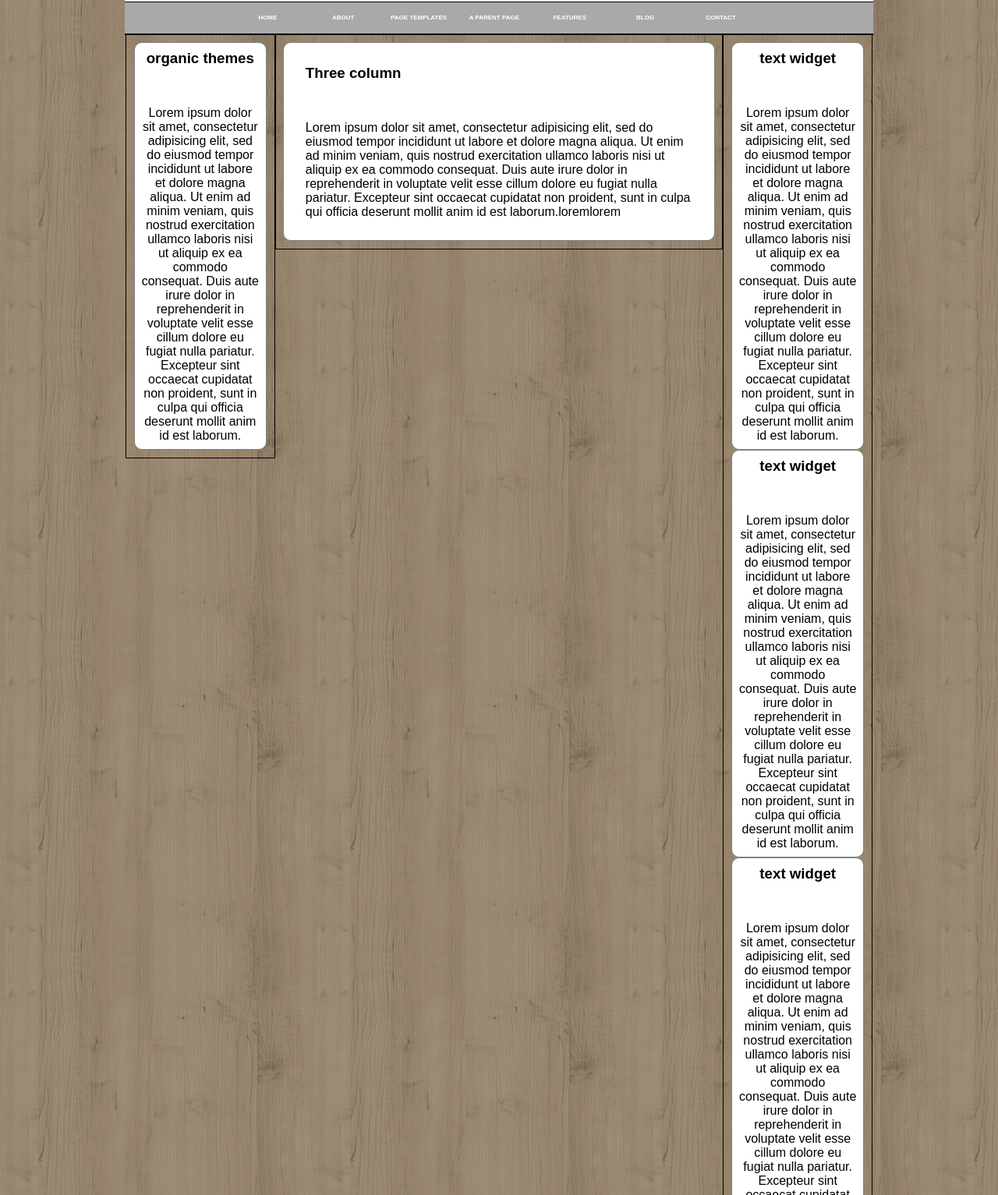
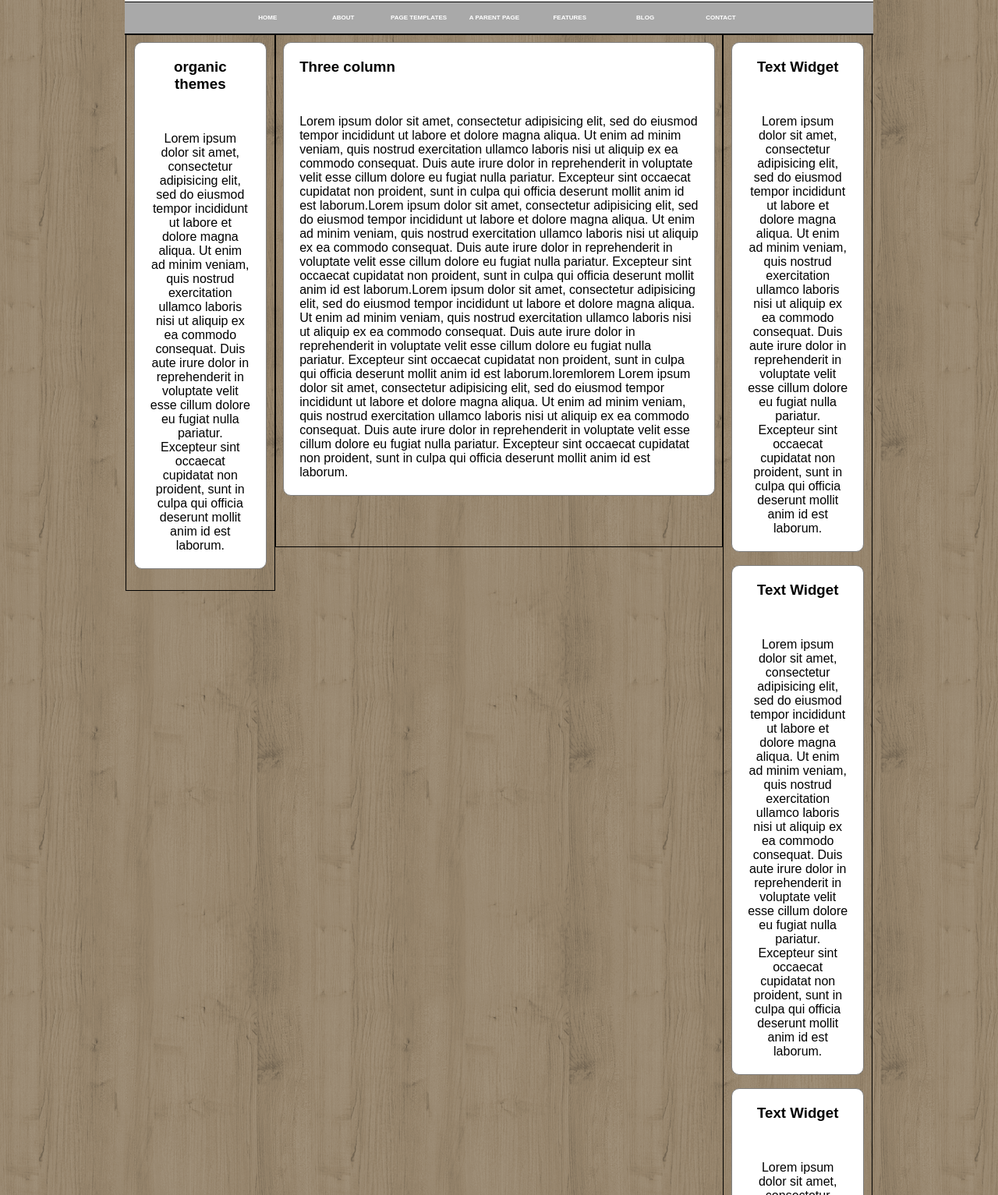
Before and after one commit to AlbertoLiguori/htmlcss-struttura-wp, a plain HTML site: page index.html in a window 1280 px wide. Shown: the part 367-1900 px from the top of the page at 78% size. Drawn offline with Linux system fonts and the light colour scheme.

Commit message:
indenting code and comments

```diff
--- a/css/style.css
+++ b/css/style.css
@@ -106,9 +106,14 @@ p{
 }
 
 .element{
-  padding:5%;
+  padding:20px;
   background-color: white;
   border:1px solid grey;
   border-radius:10px;
+  margin-bottom: 10%;
 
 }
+
+.r{
+  margin-right: 0;
+}
--- a/index.html
+++ b/index.html
@@ -7,6 +7,7 @@
   </head>
 
   <body>
+
         <header>
                   <img src="img/natural-logo.png" alt="logo image">
                   <h1>ANOTHER BEAUTIFUL ORGANIC THEME</h1>
@@ -30,8 +31,13 @@
 
 
         <main>
+
+                <!-- LEFT COLUMN LAYOUT   -->
                 <div class="col col-1-of-3">
+
+                      <!-- LEFT ELEMENTS  -->
                       <div class="element">
+
                           <h3>organic themes</h3>
                           <p>Lorem ipsum dolor sit amet, consectetur adipisicing elit, sed do eiusmod tempor incididunt ut labore et dolore magna aliqua. Ut enim ad minim veniam, quis nostrud exercitation ullamco laboris nisi ut aliquip ex ea commodo consequat. Duis aute irure dolor in reprehenderit in voluptate velit esse cillum dolore eu fugiat nulla pariatur. Excepteur sint occaecat cupidatat non proident, sunt in culpa qui officia deserunt mollit anim id est laborum.
                           </p>
@@ -40,32 +46,42 @@
 
                 </div>
 
+                <!-- CENTRAL COLUMN LAYOUT   -->
                 <div class="col col-2-of-3">
+
+                      <!-- CENTRAL ELEMENTS  -->
                       <div class="element">
 
+                              <h3>Three column</h3>
+                              <p>Lorem ipsum dolor sit amet, consectetur adipisicing elit, sed do eiusmod tempor incididunt ut labore et dolore magna aliqua. Ut enim ad minim veniam, quis nostrud exercitation ullamco laboris nisi ut aliquip ex ea commodo consequat. Duis aute irure dolor in reprehenderit in voluptate velit esse cillum dolore eu fugiat nulla pariatur. Excepteur sint occaecat cupidatat non proident, sunt in culpa qui officia deserunt mollit anim id est laborum.Lorem ipsum dolor sit amet, consectetur adipisicing elit, sed do eiusmod tempor incididunt ut labore et dolore magna aliqua. Ut enim ad minim veniam, quis nostrud exercitation ullamco laboris nisi ut aliquip ex ea commodo consequat. Duis aute irure dolor in reprehenderit in voluptate velit esse cillum dolore eu fugiat nulla pariatur. Excepteur sint occaecat cupidatat non proident, sunt in culpa qui officia deserunt mollit anim id est laborum.Lorem ipsum dolor sit amet, consectetur adipisicing elit, sed do eiusmod tempor incididunt ut labore et dolore magna aliqua. Ut enim ad minim veniam, quis nostrud exercitation ullamco laboris nisi ut aliquip ex ea commodo consequat. Duis aute irure dolor in reprehenderit in voluptate velit esse cillum dolore eu fugiat nulla pariatur. Excepteur sint occaecat cupidatat non proident, sunt in culpa qui officia deserunt mollit anim id est laborum.loremlorem
+                                Lorem ipsum dolor sit amet, consectetur adipisicing elit, sed do eiusmod tempor incididunt ut labore et dolore magna aliqua. Ut enim ad minim veniam, quis nostrud exercitation ullamco laboris nisi ut aliquip ex ea commodo consequat. Duis aute irure dolor in reprehenderit in voluptate velit esse cillum dolore eu fugiat nulla pariatur. Excepteur sint occaecat cupidatat non proident, sunt in culpa qui officia deserunt mollit anim id est laborum.
+                              </p>
 
-                  <h3>Three column</h3>
-                  <p>Lorem ipsum dolor sit amet, consectetur adipisicing elit, sed do eiusmod tempor incididunt ut labore et dolore magna aliqua. Ut enim ad minim veniam, quis nostrud exercitation ullamco laboris nisi ut aliquip ex ea commodo consequat. Duis aute irure dolor in reprehenderit in voluptate velit esse cillum dolore eu fugiat nulla pariatur. Excepteur sint occaecat cupidatat non proident, sunt in culpa qui officia deserunt mollit anim id est laborum.loremlorem
-                  </p>
                       </div>
 
                 </div>
 
+                <!-- RIGHT COLUMN LAYOUT   -->
                 <div class="col col-3-of-3">
+
+                  <!--RIGHT ELEMENTS -->
                       <div class="element">
-                    <h3>text widget</h3>
+
+                            <h3>Text Widget</h3>
                             <p>Lorem ipsum dolor sit amet, consectetur adipisicing elit, sed do eiusmod tempor incididunt ut labore et dolore magna aliqua. Ut enim ad minim veniam, quis nostrud exercitation ullamco laboris nisi ut aliquip ex ea commodo consequat. Duis aute irure dolor in reprehenderit in voluptate velit esse cillum dolore eu fugiat nulla pariatur. Excepteur sint occaecat cupidatat non proident, sunt in culpa qui officia deserunt mollit anim id est laborum.</p>
 
                       </div>
 
                       <div class="element">
-                    <h3>text widget</h3>
+
+                            <h3>Text Widget</h3>
                             <p>Lorem ipsum dolor sit amet, consectetur adipisicing elit, sed do eiusmod tempor incididunt ut labore et dolore magna aliqua. Ut enim ad minim veniam, quis nostrud exercitation ullamco laboris nisi ut aliquip ex ea commodo consequat. Duis aute irure dolor in reprehenderit in voluptate velit esse cillum dolore eu fugiat nulla pariatur. Excepteur sint occaecat cupidatat non proident, sunt in culpa qui officia deserunt mollit anim id est laborum.</p>
 
                       </div>
 
                       <div class="element">
-                    <h3>text widget</h3>
+
+                            <h3>Text Widget</h3>
                             <p>Lorem ipsum dolor sit amet, consectetur adipisicing elit, sed do eiusmod tempor incididunt ut labore et dolore magna aliqua. Ut enim ad minim veniam, quis nostrud exercitation ullamco laboris nisi ut aliquip ex ea commodo consequat. Duis aute irure dolor in reprehenderit in voluptate velit esse cillum dolore eu fugiat nulla pariatur. Excepteur sint occaecat cupidatat non proident, sunt in culpa qui officia deserunt mollit anim id est laborum.</p>
 
                       </div>
```
Lines whose indentation alone changed are shown as unchanged.
